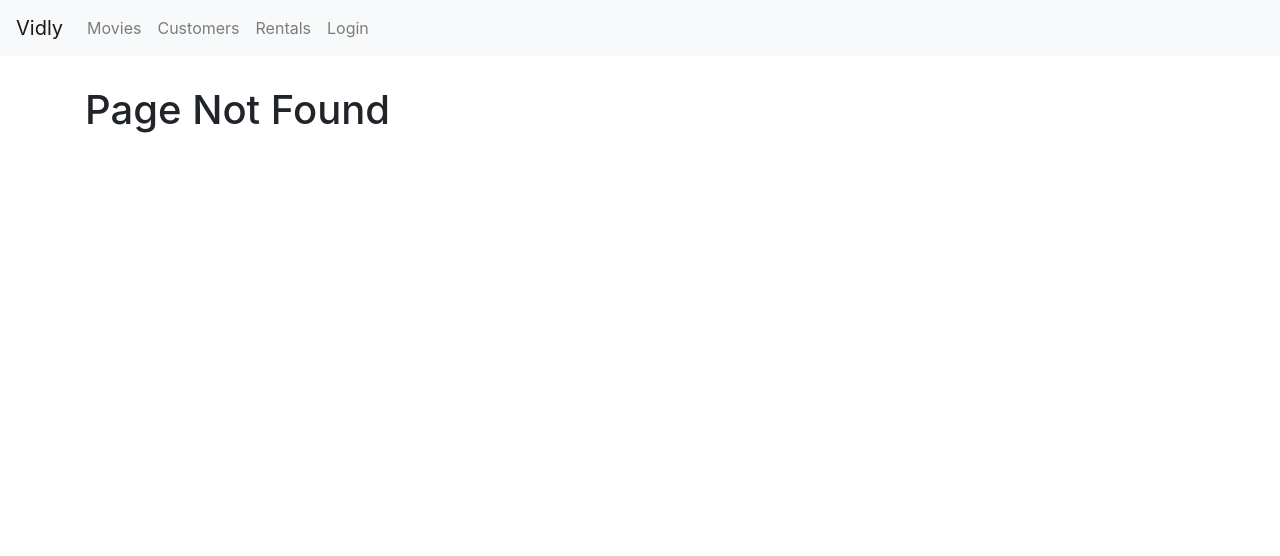
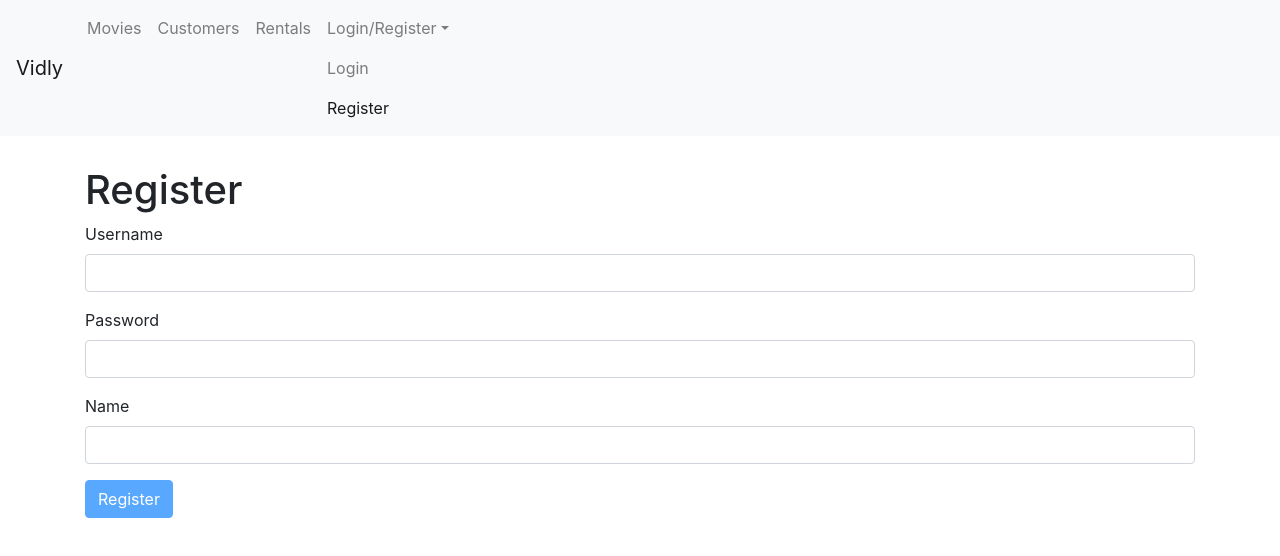
Before and after one commit to svitlanaf/React-VIDLY, a React (Create React App) app: page /register in a window 1280 px wide. Before the commit this address led to /not-found. Shown: the top 556 px of the page. Built offline with nearby package versions, Linux system fonts and the light colour scheme.

Commit message:
Add register form

```diff
--- a/src/App.js
+++ b/src/App.js
@@ -7,6 +7,7 @@ import NotFound from "./components/notFound";
 import NavBar from "./components/navBar";
 import MovieForm from "./components/movieForm";
 import LoginForm from "./components/loginForm";
+import RegistrationForm from "./components/registrationForm";
 import "./App.css";
 
 class App extends Component {
@@ -17,6 +18,7 @@ class App extends Component {
         <main className="container">
           <Switch>
             <Route path="/movies/:id" component={MovieForm} />
+            <Route path="/register" component={RegistrationForm} />
             <Route path="/login" component={LoginForm} />
             <Route path="/movies" component={Movies} />
             <Route path="/customers" component={Customers} />
--- a/src/components/common/form.jsx
+++ b/src/components/common/form.jsx
@@ -61,7 +61,7 @@ class Form extends Component {
     return (
       <Input
         type={type}
-        name="name"
+        name={name}
         value={data[name]}
         label={label}
         onChange={this.handleChange}
--- a/src/components/navBar.jsx
+++ b/src/components/navBar.jsx
@@ -11,15 +11,15 @@ const NavBar = () => {
         className="navbar-toggler"
         type="button"
         data-toggle="collapse"
-        data-target="#navbarNavAltMarkup"
-        aria-controls="navbarNavAltMarkup"
+        data-target="#navbarSupportedContent"
+        aria-controls="navbarSupportedContent"
         aria-expanded="false"
         aria-label="Toggle navigation"
       >
         <span className="navbar-toggler-icon" />
       </button>
-      <div className="collapse navbar-collapse" id="navbarNavAltMarkup">
-        <div className="navbar-nav">
+      <div className="collapse navbar-collapse" id="navbarSupportedContent">
+        <div className="navbar-nav mr-auto">
           <NavLink className="nav-item nav-link" to="/movies">
             Movies
           </NavLink>
@@ -29,9 +29,25 @@ const NavBar = () => {
           <NavLink className="nav-item nav-link" to="/rentals">
             Rentals
           </NavLink>
-          <NavLink className="nav-item nav-link" to="/login">
-            Login
-          </NavLink>
+          <li className="nav-item dropdown">
+            <Link
+              className="nav-link dropdown-toggle"
+              to="#"
+              id="navbarDropdown"
+              role="button"
+              data-toggle="dropdown"
+              aria-haspopup="true"
+              aria-expanded="false"
+            >
+              Login/Register
+            </Link>
+            <NavLink className="nav-item nav-link" to="/login">
+              Login
+            </NavLink>
+            <NavLink className="nav-item nav-link" to="/register">
+              Register
+            </NavLink>
+          </li>
         </div>
       </div>
     </nav>
--- a/src/components/loginForm.jsx
+++ b/src/components/registrationForm.jsx
@@ -2,9 +2,9 @@ import React from "react";
 import Form from "./common/form";
 import Joi from "joi-browser";
 
-class LoginForm extends Form {
+class RegistrationForm extends Form {
   state = {
-    data: { username: "", password: "" },
+    data: { username: "", password: "", name: "" },
     errors: {}
   };
 
@@ -14,7 +14,11 @@ class LoginForm extends Form {
       .label("Username"),
     password: Joi.string()
       .required()
-      .label("Password")
+      .min(5)
+      .label("Password"),
+    name: Joi.string()
+      .required()
+      .label("Name")
   };
 
   doSubmit = () => {
@@ -24,15 +28,16 @@ class LoginForm extends Form {
   render() {
     return (
       <div>
-        <h1>Login</h1>
+        <h1>Register</h1>
         <form onSubmit={this.handleSubmit}>
           {this.renderInput("username", "Username")}
-          {this.renderInput("passwprd", "Password", "password")}
-          {this.renderButton("Login")}
+          {this.renderInput("password", "Password", "password")}
+          {this.renderInput("name", "Name")}
+          {this.renderButton("Register")}
         </form>
       </div>
     );
   }
 }
 
-export default LoginForm;
+export default RegistrationForm;
```
